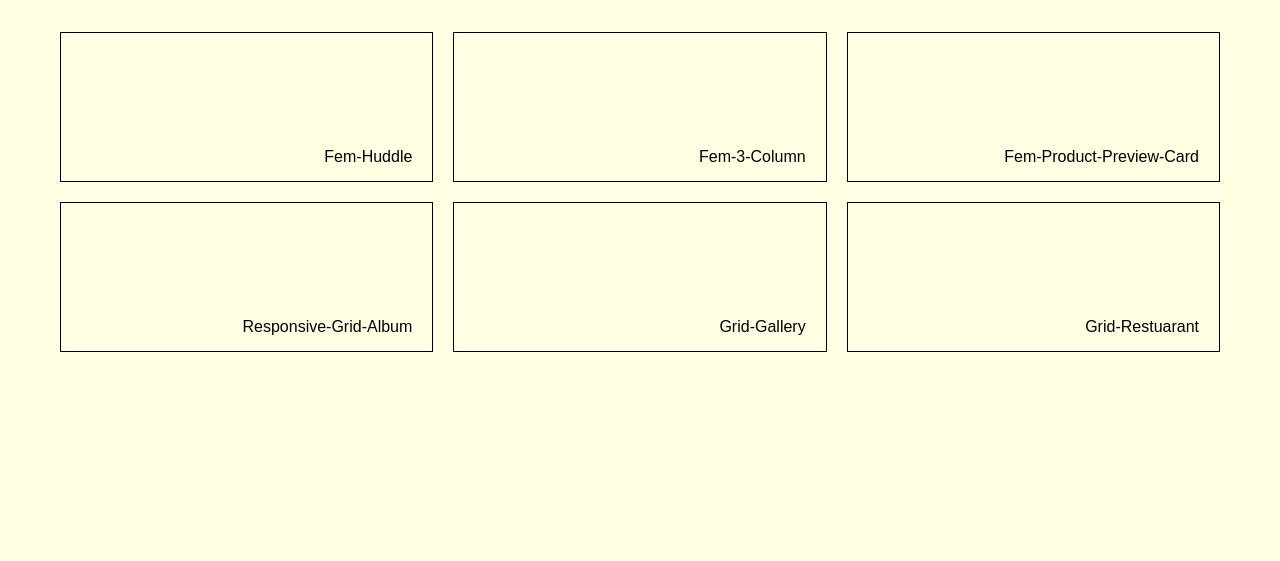
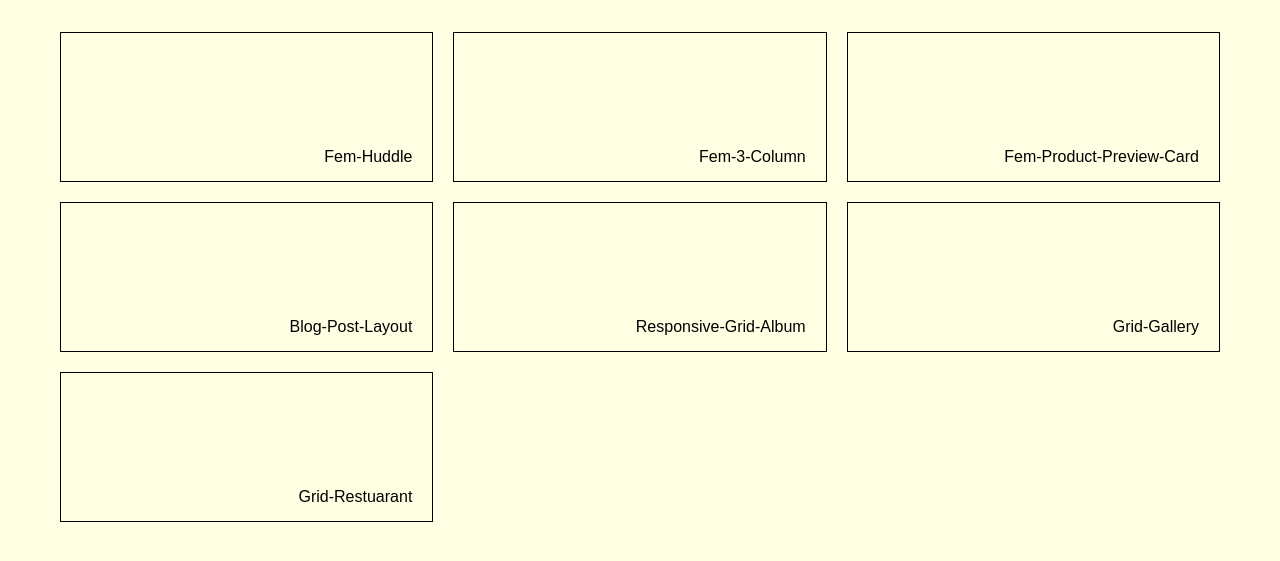
Before and after one commit to EseAlli/frontend-playground, a plain HTML site: page index.html in a window 1280 px wide. Shown: the part 113-674 px from the top of the page. Drawn offline with Linux system fonts and the light colour scheme; a web font is replaced by a local one.

Commit message:
added blog layout project

```diff
--- a/index.html
+++ b/index.html
@@ -16,6 +16,7 @@
             <a href="fem-huddle"><article>Fem-Huddle</article></a>
             <a href="fem-3-column"><article>Fem-3-Column</article></a>
             <a href="fem-product-preview-card"><article>Fem-Product-Preview-Card</article></a>
+            <a href="blog-layout"><article>Blog-Post-Layout</article></a>
             <a href="responsive-grid-album"><article>Responsive-Grid-Album</article></a>
             <a href="grid-gallery"><article>Grid-Gallery</article></a>
              <a href="grid-restuarant"><article>Grid-Restuarant</article></a>
```
